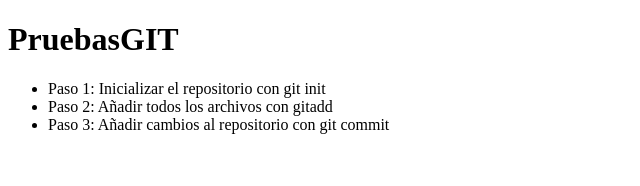
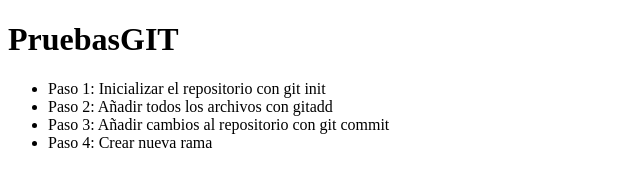
Before and after one commit to erijarlin/PruebaGITenlinea, a plain HTML site: page index.html in a window 1280 px wide. Shown: the whole page, without its empty margins (0-640 px from the left). Drawn offline with Linux system fonts and the light colour scheme.

Commit message:
Conflicto resuelto

```diff
--- a/index.html
+++ b/index.html
@@ -11,6 +11,7 @@
 		<li>Paso 1: Inicializar el repositorio con git init</li>
 		<li>Paso 2: Añadir todos los archivos con gitadd</li>
 		<li>Paso 3: Añadir cambios al repositorio con git commit</li>
+		<li>Paso 4: Crear nueva rama</li>
 	</ul>
 </body>
 </html>
```
